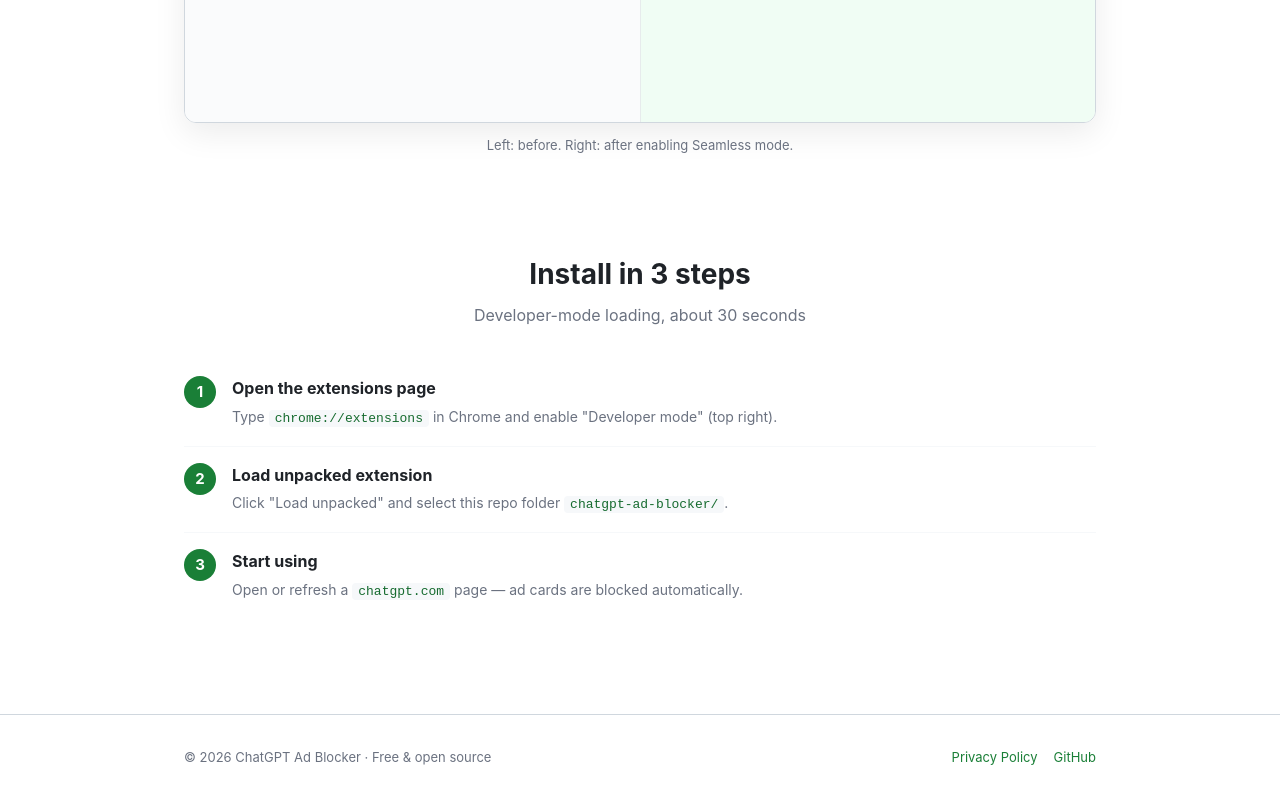
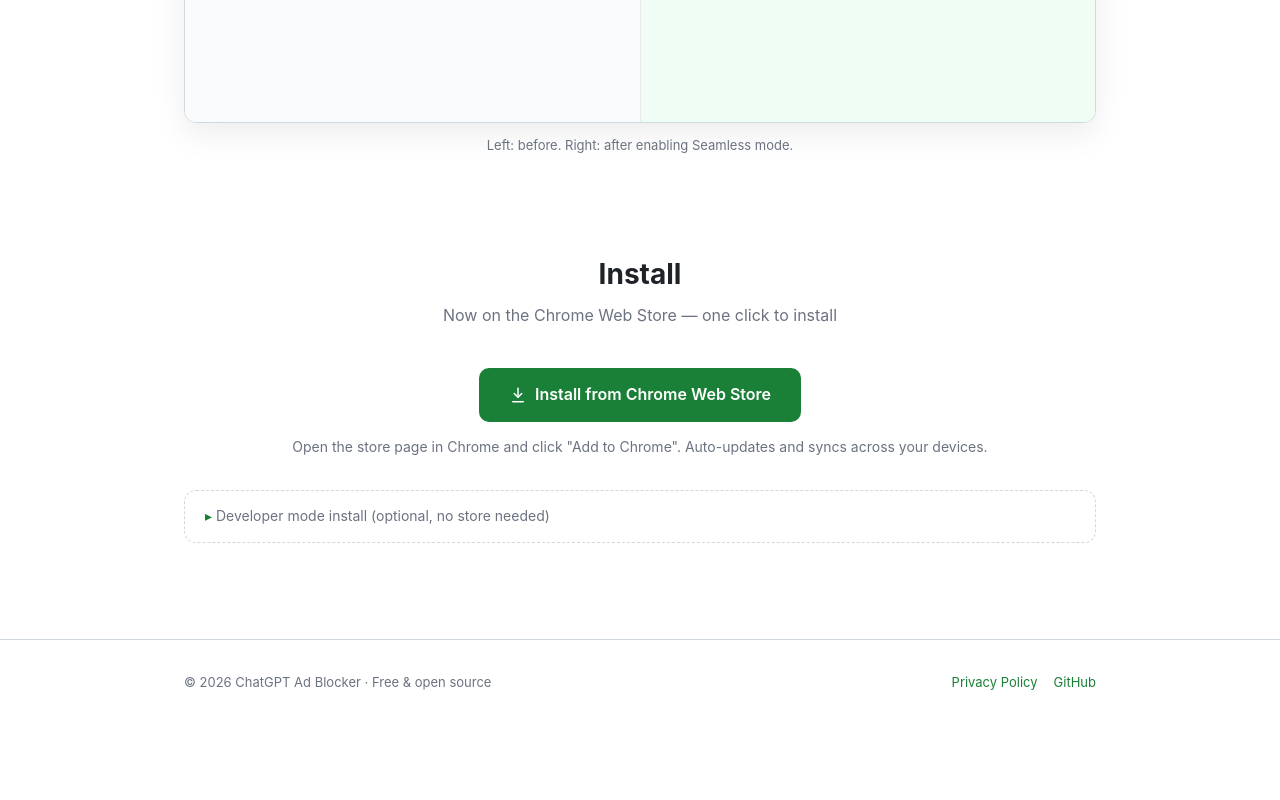
Before and after one commit to xiaowulang-turbo/chatgpt-ad-blocker, a browser extension: page docs/index.html in a window 1280 px wide. Shown: the part 1767-2567 px from the top of the page. After the commit the page ends 2491 px from the top, so only its background shows below. Drawn offline with Linux system fonts and the light colour scheme.

Commit message:
feat(website): 安装入口更新为 Chrome 应用商店链接，开发者模式改为可选折叠

```diff
--- a/docs/assets/i18n.js
+++ b/docs/assets/i18n.js
@@ -67,8 +67,14 @@
       zh: '左侧为屏蔽前，右侧为开启「彻底无痕」后的效果',
       en: 'Left: before. Right: after enabling Seamless mode.'
     },
-    secInstTitle: { zh: '三步安装', en: 'Install in 3 steps' },
-    secInstSub: { zh: '开发者模式加载，约 30 秒完成', en: 'Developer-mode loading, about 30 seconds' },
+    secInstTitle: { zh: '安装', en: 'Install' },
+    secInstSub: { zh: '已上架 Chrome 应用商店，一键安装即可', en: 'Now on the Chrome Web Store — one click to install' },
+    storeInstall: { zh: '从 Chrome 应用商店安装', en: 'Install from Chrome Web Store' },
+    installHint: {
+      zh: '在 Chrome 中打开商店页，点击右上角「添加至 Chrome」即可。安装后自动更新、跨设备同步。',
+      en: 'Open the store page in Chrome and click "Add to Chrome". Auto-updates and syncs across your devices.'
+    },
+    devSummary: { zh: '开发者模式加载（可选，无需商店）', en: 'Developer mode install (optional, no store needed)' },
     s1t: { zh: '打开扩展管理页', en: 'Open the extensions page' },
     s1d: {
       zh: '在 Chrome 地址栏输入 <code>chrome://extensions</code>，右上角开启「开发者模式」',
@@ -76,8 +82,8 @@
     },
     s2t: { zh: '加载已解压的扩展程序', en: 'Load unpacked extension' },
     s2d: {
-      zh: '点击「加载已解压的扩展程序」，选择本仓库目录 <code>chatgpt-ad-blocker/</code>',
-      en: 'Click "Load unpacked" and select this repo folder <code>chatgpt-ad-blocker/</code>.'
+      zh: '点击「加载已解压的扩展程序」，选择源码目录 <code>chatgpt-ad-blocker/</code>',
+      en: 'Click "Load unpacked" and select the source folder <code>chatgpt-ad-blocker/</code>.'
     },
     s3t: { zh: '开始使用', en: 'Start using' },
     s3d: {
--- a/docs/assets/style.css
+++ b/docs/assets/style.css
@@ -115,6 +115,30 @@ a:hover { text-decoration: underline; }
 .btn-ghost { background: #fff; color: var(--text); border: 1px solid var(--border); }
 .btn-ghost:hover { background: var(--bg-soft); text-decoration: none; }
 .btn svg { width: 18px; height: 18px; }
+.btn-lg { padding: 14px 30px; font-size: 16px; }
+
+/* ---------- Install ---------- */
+.install-main { text-align: center; padding: 8px 0 4px; }
+.install-hint { color: var(--text-soft); font-size: 14px; margin-top: 14px; }
+.install-hint code { background: var(--bg-soft); padding: 1px 6px; border-radius: 4px; font-size: 13px; color: var(--primary-dark); }
+.dev-install {
+  margin-top: 28px;
+  border: 1px dashed var(--border);
+  border-radius: var(--radius);
+  padding: 0 20px;
+}
+.dev-install summary {
+  cursor: pointer;
+  padding: 14px 0;
+  font-size: 14px;
+  color: var(--text-soft);
+  list-style: none;
+  user-select: none;
+}
+.dev-install summary::-webkit-details-marker { display: none; }
+.dev-install summary::before { content: "▸ "; color: var(--primary); }
+.dev-install[open] summary::before { content: "▾ "; }
+.dev-install .steps { padding-bottom: 6px; }
 
 /* ---------- Features ---------- */
 .section { padding: 48px 0; }
--- a/docs/index.html
+++ b/docs/index.html
@@ -34,7 +34,7 @@
     <h1 class="hero-title" data-i18n="appName">ChatGPT 广告屏蔽</h1>
     <p class="hero-sub" data-i18n="heroSub">自动屏蔽对话流内嵌的广告卡片。彻底无痕、零误伤，改版后规则远程热更，一次安装长期生效。</p>
     <div class="cta-group">
-      <a class="btn btn-primary" href="#install">
+      <a class="btn btn-primary" href="https://chromewebstore.google.com/detail/chatgpt-%E5%B9%BF%E5%91%8A%E5%B1%8F%E8%94%BD/dgnnfbpfahpiaiplaglngbojnnjohhom" target="_blank" rel="noopener">
         <svg viewBox="0 0 24 24" fill="none" stroke="currentColor" stroke-width="2" stroke-linecap="round" stroke-linejoin="round"><path d="M12 3v12"/><path d="m7 10 5 5 5-5"/><path d="M5 21h14"/></svg>
         <span data-i18n="ctaInstall">立即安装</span>
       </a>
@@ -117,9 +117,18 @@
   <section class="section" id="install">
     <div class="container">
       <div class="section-head">
-        <h2 class="section-title" data-i18n="secInstTitle">三步安装</h2>
-        <p class="section-sub" data-i18n="secInstSub">开发者模式加载，约 30 秒完成</p>
+        <h2 class="section-title" data-i18n="secInstTitle">安装</h2>
+        <p class="section-sub" data-i18n="secInstSub">已上架 Chrome 应用商店，一键安装即可</p>
       </div>
+      <div class="install-main">
+        <a class="btn btn-primary btn-lg" href="https://chromewebstore.google.com/detail/chatgpt-%E5%B9%BF%E5%91%8A%E5%B1%8F%E8%94%BD/dgnnfbpfahpiaiplaglngbojnnjohhom" target="_blank" rel="noopener">
+          <svg viewBox="0 0 24 24" fill="none" stroke="currentColor" stroke-width="2" stroke-linecap="round" stroke-linejoin="round"><path d="M12 3v12"/><path d="m7 10 5 5 5-5"/><path d="M5 21h14"/></svg>
+          <span data-i18n="storeInstall">从 Chrome 应用商店安装</span>
+        </a>
+        <p class="install-hint" data-i18n-html="installHint">在 Chrome 中打开商店页，点击右上角「添加至 Chrome」即可。自动更新、自动同步。</p>
+      </div>
+      <details class="dev-install">
+        <summary data-i18n="devSummary">开发者模式加载（可选，无需商店）</summary>
         <div class="steps">
           <div class="step">
             <div class="step-num"></div>
@@ -132,7 +141,7 @@
             <div class="step-num"></div>
             <div class="step-body">
               <b data-i18n="s2t">加载已解压的扩展程序</b>
-            <span data-i18n-html="s2d">点击「加载已解压的扩展程序」，选择本仓库目录 <code>chatgpt-ad-blocker/</code></span>
+              <span data-i18n-html="s2d">点击「加载已解压的扩展程序」，选择源码目录 <code>chatgpt-ad-blocker/</code></span>
             </div>
           </div>
           <div class="step">
@@ -143,6 +152,7 @@
             </div>
           </div>
         </div>
+      </details>
     </div>
   </section>
 
```
Lines whose indentation alone changed are shown as unchanged.
